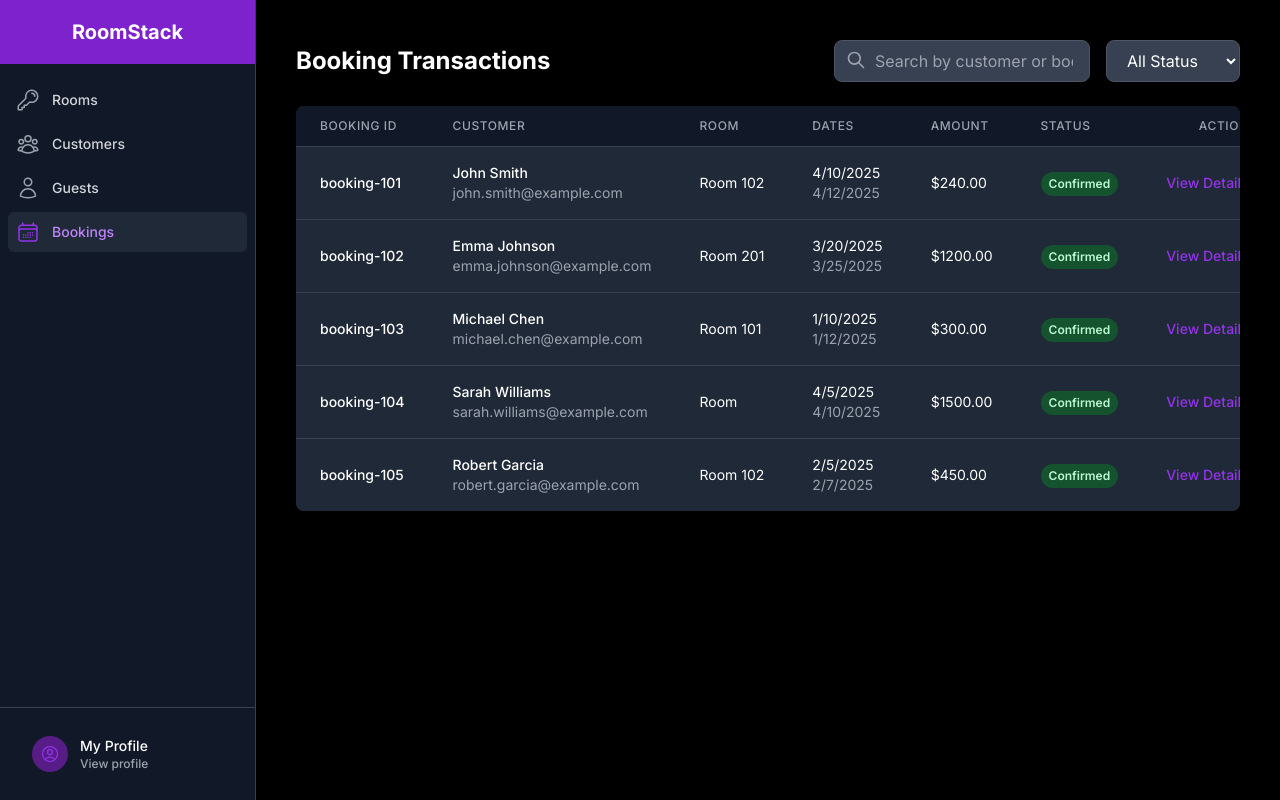
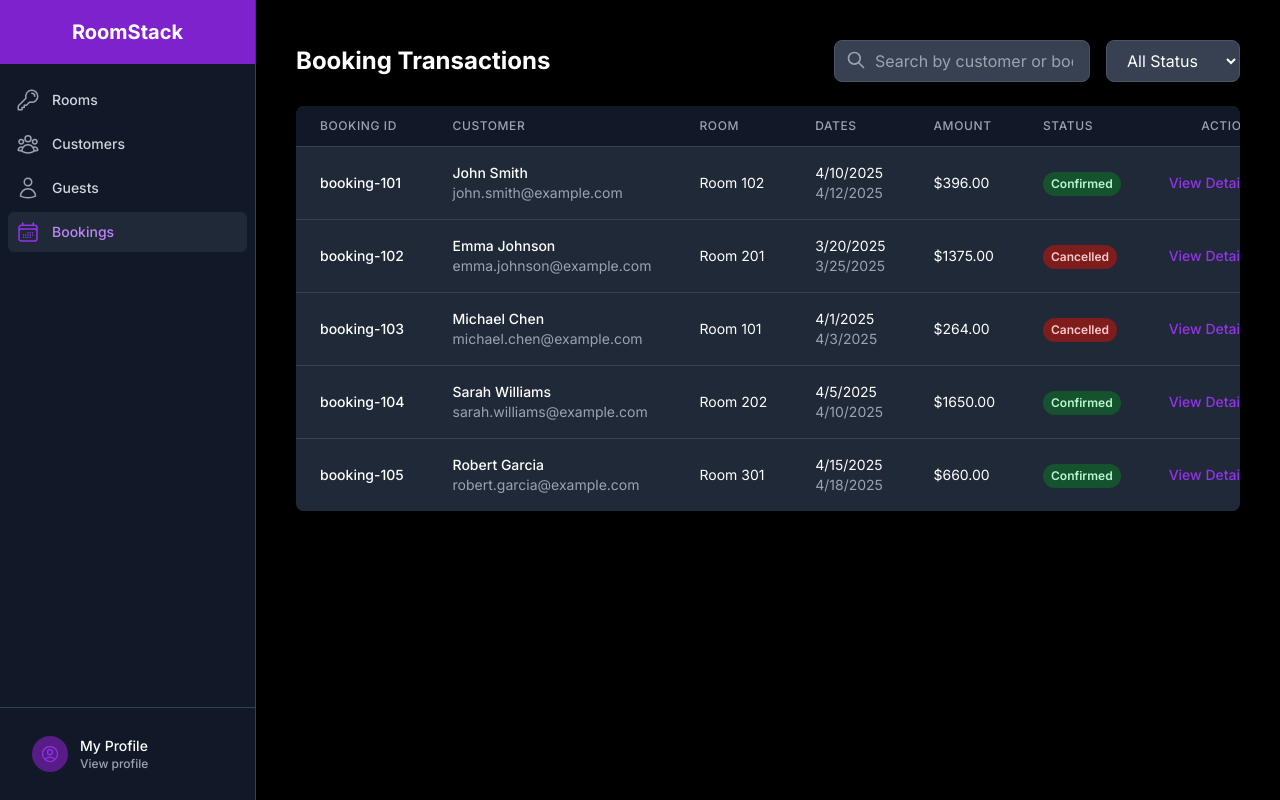
Before and after one commit to mathanmk29/HotelRev-Frontend, a React (Vite) app: page /bookings in a window 1280 px wide. Built offline with nearby package versions, Linux system fonts and the light colour scheme.

Commit message:
Updated Bill and Bookings table

```diff
--- a/src/components/billing/BillingList.jsx
+++ b/src/components/billing/BillingList.jsx
@@ -1,24 +1,32 @@
 import React, { useState } from "react";
 import { Link } from "react-router-dom";
-import { customerBooking, customers } from "../../data/customers";
+import { customers, getCustomerBookingById } from "../../data/customers";
+import { bookings } from "../../data/bookings";
 import { rooms } from "../../data/rooms";
+import { bills, getBillByBookingId } from "../../data/bills";
 
 function BillingList() {
   const [filterStatus, setFilterStatus] = useState("all");
   const [searchTerm, setSearchTerm] = useState("");
 
-  // Get all billings by combining customer bookings
-  const allBillings = customerBooking.flatMap((cb) => {
-    const customer = customers.find((c) => c.id === cb.customerId);
-    return cb.bookings.map((booking) => {
+  // Get all billings by joining bookings and bills data
+  const allBillings = bookings.map((booking) => {
+    const customer = customers.find((c) => c.id === booking.customerId);
     const room = rooms.find((r) => r.id === booking.roomId);
+    const bill = getBillByBookingId(booking.id);
+
     return {
-        ...booking,
+      id: booking.id,
+      checkIn: booking.checkIn,
+      checkOut: booking.checkOut,
+      status: booking.status,
+      paymentStatus: booking.paymentStatus || (booking.status === "checked_out" ? "paid" : "pending"),
+      roomId: booking.roomId,
+      totalAmount: bill?.total || 0,
       customer,
       room,
       billingId: `BILL-${booking.id.split("-")[1]}`,
     };
-    });
   });
 
   // Filter billings based on status and search term
--- a/src/components/booking/BookingConfirmation.jsx
+++ b/src/components/booking/BookingConfirmation.jsx
@@ -3,6 +3,7 @@ import { useParams, useNavigate } from "react-router-dom";
 import { bookings } from "../../data/bookings";
 import { customers } from "../../data/customers";
 import { rooms } from "../../data/rooms";
+import { getBillByBookingId } from "../../data/bills";
 import ConfirmationModal from "./ConfirmationModal";
 
 function BookingConfirmation() {
@@ -15,7 +16,7 @@ function BookingConfirmation() {
 
   useEffect(() => {
     try {
-      const booking = bookings.find((b) => b.bookingId === id);
+      const booking = bookings.find((b) => b.id === id);
       if (!booking) {
         setError("Booking not found");
         return;
@@ -29,10 +30,13 @@ function BookingConfirmation() {
         return;
       }
 
+      const bill = getBillByBookingId(booking.id);
+
       setBookingDetails({
         ...booking,
         room,
         customer,
+        bill,
       });
     } catch (err) {
       console.error("Error in BookingConfirmation:", err);
--- a/src/components/booking/BookingDetails.jsx
+++ b/src/components/booking/BookingDetails.jsx
@@ -3,9 +3,10 @@ import { useParams, Link } from "react-router-dom";
 import { rooms } from "../../data/rooms";
 import {
   customers,
-  customerBooking,
   getCustomerBookingById,
 } from "../../data/customers";
+import { bookings } from "../../data/bookings";
+import { getBillByBookingId } from "../../data/bills";
 
 const BookingDetails = () => {
   const { id } = useParams();
@@ -16,45 +17,40 @@ const BookingDetails = () => {
 
   useEffect(() => {
     try {
-      // Remove the BILL- format check since we're using booking ID directly
-      const bookingId = id;
+      // Find booking directly in the bookings array
+      const foundBooking = bookings.find(b => b.id === id);
 
-      // Find booking in customerBooking data
-      let foundBooking = null;
-      let foundCustomer = null;
-      let foundRoom = null;
+      if (foundBooking) {
+        const foundCustomer = customers.find(c => c.id === foundBooking.customerId);
+        const foundRoom = rooms.find(r => r.id === foundBooking.roomId);
 
-      for (const cb of customerBooking) {
-        const booking = cb.bookings.find((b) => b.id === bookingId);
-        if (booking) {
-          foundBooking = booking;
-          foundCustomer = customers.find((c) => c.id === cb.customerId);
-          foundRoom = rooms.find((r) => r.id === booking.roomId);
-          break;
+        const foundBill = getBillByBookingId(foundBooking.id);
+
+        setBooking({
+          id: foundBooking.id,
+          checkIn: foundBooking.checkIn,
+          checkOut: foundBooking.checkOut,
+          status: foundBooking.status,
+          roomId: foundBooking.roomId,
+          totalAmount: foundBill?.total || 0,
+          customer: foundCustomer,
+          room: foundRoom,
+        });
+
+        // Get customer booking history (already implemented to use the new model)
+        if (foundCustomer) {
+          const customerBookingHistory = getCustomerBookingById(foundCustomer.id);
+
+          // Filter out current booking from history
+          const otherBookings = customerBookingHistory.bookings.filter(
+            (b) => b.id !== id
+          );
+
+          setCustomerBookings(customerBookingHistory.bookings || []);
         }
+      } else {
+        setError("Booking not found");
       }
-
-      if (!foundBooking) {
-        setError("Booking record not found");
-        setLoading(false);
-        return;
-      }
-
-      if (!foundCustomer) {
-        setError("Customer not found");
-        setLoading(false);
-        return;
-      }
-
-      // Get customer's booking history
-      const customerBookingHistory = getCustomerBookingById(foundCustomer.id);
-
-      setBooking({
-        ...foundBooking,
-        customer: foundCustomer,
-        room: foundRoom,
-      });
-      setCustomerBookings(customerBookingHistory.bookings || []);
     } catch (err) {
       setError("Failed to load booking details");
     } finally {
--- a/src/components/booking/BookingList.jsx
+++ b/src/components/booking/BookingList.jsx
@@ -1,7 +1,9 @@
 import React, { useState, useEffect } from "react";
 import { Link } from "react-router-dom";
-import { customerBooking, customers } from "../../data/customers";
+import { customers, getCustomerBookingById } from "../../data/customers";
+import { bookings } from "../../data/bookings";
 import { rooms } from "../../data/rooms";
+import { getBillByBookingId } from "../../data/bills";
 
 function BookingList() {
   const [filterStatus, setFilterStatus] = useState("all");
@@ -22,19 +24,22 @@ function BookingList() {
     }
   }, []);
 
-  // Get all bookings by combining customer bookings
-  const allBookings = customerBooking.flatMap((cb) => {
-    const customer = customers.find((c) => c.id === cb.customerId);
-    return cb.bookings.map((booking) => {
-      const room = rooms.find((r) => r.id === booking.roomId);
-      return {
-        ...booking,
-        customer,
-        room,
-        // Use the original booking ID instead of creating a new format
-        bookingId: booking.id,
-      };
-    });
+  // Get all bookings directly from the bookings array
+  const allBookings = bookings.map((booking) => {
+    const customer = customers.find((c) => c.id === booking.customerId);
+    const room = rooms.find((r) => r.id === booking.roomId);
+    const bill = getBillByBookingId(booking.id);
+    return {
+      id: booking.id,
+      checkIn: booking.checkIn,
+      checkOut: booking.checkOut,
+      status: booking.status,
+      roomId: booking.roomId,
+      totalAmount: bill?.total || 0,
+      customer,
+      room,
+      bookingId: booking.id, // using only id as the identifier
+    };
   });
 
   // Update filter logic to include customer filter
@@ -49,7 +54,7 @@ function BookingList() {
       (booking.customer?.name
         .toLowerCase()
         .includes(searchTerm.toLowerCase()) ||
-        booking.bookingId.toLowerCase().includes(searchTerm.toLowerCase()));
+        booking.id.toLowerCase().includes(searchTerm.toLowerCase()));
     return matchesStatus && (matchesCustomer || matchesSearch);
   });
 
@@ -139,7 +144,7 @@ function BookingList() {
             {filteredBookings.map((booking) => (
               <tr key={booking.id} className="hover:bg-gray-700">
                 <td className="px-6 py-4 whitespace-nowrap text-sm font-medium text-white">
-                  {booking.bookingId}
+                  {booking.id}
                 </td>
                 <td className="px-6 py-4 whitespace-nowrap">
                   <div className="text-sm font-medium text-white">
--- a/src/components/customers/CustomerDetail.jsx
+++ b/src/components/customers/CustomerDetail.jsx
@@ -1,6 +1,7 @@
 import { useState, useEffect } from "react";
 import { useParams, Link, useNavigate } from "react-router-dom";
 import { customers, getCustomerBookingById } from "../../data/customers";
+import { bookings } from "../../data/bookings";
 import { rooms } from "../../data/rooms";
 
 const CustomerDetail = () => {
@@ -30,9 +31,10 @@ const CustomerDetail = () => {
         address: foundCustomer.address,
       });
 
-      // Get customer booking
-      const customerBooking = getCustomerBookingById(id);
-      setHistory(customerBooking);
+      // Get customer booking using the updated getCustomerBookingById function
+      // This now pulls directly from the bookings array
+      const customerBookingHistory = getCustomerBookingById(id);
+      setHistory(customerBookingHistory);
     }
 
     setLoading(false);
--- /dev/null
+++ b/src/data/bills.js
@@ -0,0 +1,112 @@
+// Mock bills data
+import { bookings } from './bookings';
+
+export const bills = [
+  {
+    id: "bill-101",
+    bookingId: "booking-101",
+    nights: 2,
+    roomCharge: 360,
+    tax: 36,
+    total: 396,
+    pricePerNight: 180,
+    createdAt: "2025-04-05T10:30:00.000Z",
+    updatedAt: "2025-04-05T10:30:00.000Z"
+  },
+  {
+    id: "bill-102",
+    bookingId: "booking-102",
+    nights: 5,
+    roomCharge: 1250,
+    tax: 125,
+    total: 1375,
+    pricePerNight: 250,
+    createdAt: "2025-03-15T14:45:00.000Z",
+    updatedAt: "2025-03-15T14:45:00.000Z"
+  },
+  {
+    id: "bill-103",
+    bookingId: "booking-103",
+    nights: 2,
+    roomCharge: 240,
+    tax: 24,
+    total: 264,
+    pricePerNight: 120,
+    createdAt: "2025-03-25T09:15:00.000Z",
+    updatedAt: "2025-03-25T09:15:00.000Z"
+  },
+  {
+    id: "bill-104",
+    bookingId: "booking-104",
+    nights: 5,
+    roomCharge: 1500,
+    tax: 150,
+    total: 1650,
+    pricePerNight: 300,
+    createdAt: "2025-03-28T16:20:00.000Z",
+    updatedAt: "2025-03-28T16:20:00.000Z"
+  },
+  {
+    id: "bill-105",
+    bookingId: "booking-105",
+    nights: 3,
+    roomCharge: 600,
+    tax: 60,
+    total: 660,
+    pricePerNight: 200,
+    createdAt: "2025-04-10T11:30:00.000Z",
+    updatedAt: "2025-04-10T11:30:00.000Z"
+  }
+];
+
+// Function to get bill by booking ID (using bookingId as foreign key reference)
+export const getBillByBookingId = (bookingId) => {
+  return bills.find(bill => bill.bookingId === bookingId);
+};
+
+// Function to create a new bill
+export const createBill = (billData) => {
+  const newBill = {
+    id: `bill-${bills.length + 1}`,
+    ...billData,
+    createdAt: new Date().toISOString(),
+    updatedAt: new Date().toISOString()
+  };
+
+  bills.push(newBill);
+  return newBill;
+};
+
+// Function to update a bill
+export const updateBill = (billId, billData) => {
+  const billIndex = bills.findIndex(bill => bill.id === billId);
+
+  if (billIndex !== -1) {
+    bills[billIndex] = {
+      ...bills[billIndex],
+      ...billData,
+      updatedAt: new Date().toISOString()
+    };
+    return bills[billIndex];
+  }
+
+  return null;
+};
+
+// Calculate bill (moved from bookings.js)
+export const calculateBill = (checkIn, checkOut, pricePerNight) => {
+  const nights = Math.ceil(
+    (new Date(checkOut) - new Date(checkIn)) / (1000 * 60 * 60 * 24)
+  );
+  const roomCharge = nights * pricePerNight;
+  const tax = roomCharge * 0.1; // 10% tax
+  const total = roomCharge + tax;
+
+  return {
+    nights,
+    roomCharge,
+    tax,
+    total,
+    pricePerNight,
+  };
+};
--- a/src/data/bookings.js
+++ b/src/data/bookings.js
@@ -1,24 +1,86 @@
 import { rooms } from "./rooms";
-import { customerBooking } from "./customers";
+import { calculateBill, createBill } from "./bills";
 
-export const bookings = [];
+// Single bookings array to store all booking data
+export const bookings = [
+  {
+    id: "booking-101",
+    roomId: "room-2",
+    customerId: "customer-1",
+    checkIn: "2025-04-10T15:00:00.000Z",
+    checkOut: "2025-04-12T11:00:00.000Z",
+    adults: 2,
+    children: 1,
+    specialRequests: "Extra pillows, late check-out",
+    status: "confirmed",
+    createdAt: "2025-04-05T10:30:00.000Z",
 
-export const calculateBill = (checkIn, checkOut, pricePerNight) => {
-  const nights = Math.ceil(
-    (new Date(checkOut) - new Date(checkIn)) / (1000 * 60 * 60 * 24)
-  );
-  const roomCharge = nights * pricePerNight;
-  const tax = roomCharge * 0.1; // 10% tax
-  const total = roomCharge + tax;
+    // bill information moved to bills.js
+    extraCharges: 0
+  },
+  {
+    id: "booking-102",
+    roomId: "room-3",
+    customerId: "customer-2",
+    checkIn: "2025-03-20T15:00:00.000Z",
+    checkOut: "2025-03-25T11:00:00.000Z",
+    adults: 1,
+    children: 0,
+    specialRequests: "",
+    status: "checked_out",
+    createdAt: "2025-03-15T14:45:00.000Z",
 
-  return {
-    nights,
-    roomCharge,
-    tax,
-    total,
-    pricePerNight, // Add price per night to bill details
-  };
-};
+    // bill information moved to bills.js
+    extraCharges: 0
+  },
+  {
+    id: "booking-103",
+    roomId: "room-1",
+    customerId: "customer-3",
+    checkIn: "2025-04-01T15:00:00.000Z",
+    checkOut: "2025-04-03T11:00:00.000Z",
+    adults: 2,
+    children: 0,
+    specialRequests: "Quiet room",
+    status: "checked_in",
+    createdAt: "2025-03-25T09:15:00.000Z",
+
+    // bill information moved to bills.js
+    extraCharges: 0
+  },
+  {
+    id: "booking-104",
+    roomId: "room-4",
+    customerId: "customer-4",
+    checkIn: "2025-04-05T15:00:00.000Z",
+    checkOut: "2025-04-10T11:00:00.000Z",
+    adults: 2,
+    children: 2,
+    specialRequests: "High floor with view",
+    status: "confirmed",
+    createdAt: "2025-03-28T16:20:00.000Z",
+
+    // bill information moved to bills.js
+    extraCharges: 0
+  },
+  {
+    id: "booking-105",
+    roomId: "room-5",
+    customerId: "customer-5",
+    checkIn: "2025-04-15T15:00:00.000Z",
+    checkOut: "2025-04-18T11:00:00.000Z",
+    adults: 1,
+    children: 0,
+    specialRequests: "\"No disturbance please\"",
+    status: "confirmed",
+    createdAt: "2025-04-10T11:30:00.000Z",
+
+    // bill information moved to bills.js
+    extraCharges: 0
+  }
+];
+
+// calculateBill function has been moved to bills.js
 
 export const createBooking = (bookingData) => {
   // Generate a consistent ID format
@@ -29,7 +91,6 @@ export const createBooking = (bookingData) => {
     ...bookingData,
     createdAt: new Date().toISOString(),
     status: "confirmed",
-    bookingId: bookingId, // Add this for consistency
     extraCharges: 0,
   };
 
@@ -39,30 +100,20 @@ export const createBooking = (bookingData) => {
     room.status = "occupied";
   }
 
-  // Add to main bookings array
+  // Add to bookings array
   bookings.push(newBooking);
 
-  // Add to customer booking history with consistent ID format
-  const customerBookingIndex = customerBooking.findIndex(
-    (cb) => cb.customerId === bookingData.customerId
-  );
+  // Create a bill for this booking
+  if (room) {
+    const billDetails = calculateBill(
+      bookingData.checkIn,
+      bookingData.checkOut,
+      room.pricePerNight
+    );
 
-  const bookingHistoryEntry = {
-    id: bookingId, // Use consistent ID format
-    checkIn: newBooking.checkIn,
-    checkOut: newBooking.checkOut,
-
-    roomId: newBooking.roomId,
-    totalAmount: newBooking.bill.total,
-    status: "confirmed",
-  };
-
-  if (customerBookingIndex !== -1) {
-    customerBooking[customerBookingIndex].bookings.push(bookingHistoryEntry);
-  } else {
-    customerBooking.push({
-      customerId: bookingData.customerId,
-      bookings: [bookingHistoryEntry],
+    createBill({
+      bookingId: newBooking.id, // use the booking id as the foreign key
+      ...billDetails,
     });
   }
 
@@ -70,39 +121,16 @@ export const createBooking = (bookingData) => {
 };
 
 export const updateBookingStatus = (bookingId, status) => {
-  const bookingIndex = bookings.findIndex((b) => b.bookingId === bookingId);
+  const bookingIndex = bookings.findIndex((booking) => booking.id === bookingId);
 
   if (bookingIndex !== -1) {
-    const currentBooking = bookings[bookingIndex];
-
     const updatedBooking = {
-      ...currentBooking,
+      ...bookings[bookingIndex],
       status,
       confirmedAt: status === "confirmed" ? new Date().toISOString() : null,
     };
 
-    // Update main bookings array
     bookings[bookingIndex] = updatedBooking;
-
-    // Update customer booking history
-    const customerBookingIndex = customerBooking.findIndex(
-      (cb) => cb.customerId === updatedBooking.customerId
-    );
-
-    if (customerBookingIndex !== -1) {
-      const bookingInHistory = customerBooking[
-        customerBookingIndex
-      ].bookings.findIndex((b) => b.id === updatedBooking.id);
-
-      if (bookingInHistory !== -1) {
-        customerBooking[customerBookingIndex].bookings[bookingInHistory] = {
-          ...customerBooking[customerBookingIndex].bookings[bookingInHistory],
-          status,
-          confirmedAt: updatedBooking.confirmedAt,
-        };
-      }
-    }
-
     return updatedBooking;
   }
   return null;
--- a/src/data/customers.js
+++ b/src/data/customers.js
@@ -1,4 +1,7 @@
 // customers.js
+import { bookings } from './bookings';
+import { getBillByBookingId } from './bills';
+
 export const customers = [
   {
     id: "customer-1",
@@ -47,79 +50,6 @@ export const customers = [
   },
 ];
 
-export const customerBooking = [
-  {
-    customerId: "customer-1",
-    bookings: [
-      {
-        id: "booking-101",
-        checkIn: "2025-04-10T15:00:00.000Z",
-        checkOut: "2025-04-12T11:00:00.000Z",
-
-        roomId: "room-2",
-        totalAmount: 240,
-        status: "confirmed",
-      },
-    ],
-  },
-  {
-    customerId: "customer-2",
-    bookings: [
-      {
-        id: "booking-102",
-        checkIn: "2025-03-20T15:00:00.000Z",
-        checkOut: "2025-03-25T11:00:00.000Z",
-
-        roomId: "room-3",
-        totalAmount: 1200,
-        status: "confirmed",
-      },
-    ],
-  },
-  {
-    customerId: "customer-3",
-    bookings: [
-      {
-        id: "booking-103",
-        checkIn: "2025-01-10T15:00:00.000Z",
-        checkOut: "2025-01-12T11:00:00.000Z",
-
-        roomId: "room-1",
-        totalAmount: 300,
-        status: "confirmed",
-      },
-    ],
-  },
-  {
-    customerId: "customer-4",
-    bookings: [
-      {
-        id: "booking-104",
-        checkIn: "2025-04-05T15:00:00.000Z",
-        checkOut: "2025-04-10T11:00:00.000Z",
-
-        roomId: null,
-        totalAmount: 1500,
-        status: "confirmed",
-      },
-    ],
-  },
-  {
-    customerId: "customer-5",
-    bookings: [
-      {
-        id: "booking-105",
-        checkIn: "2025-02-05T15:00:00.000Z",
-        checkOut: "2025-02-07T11:00:00.000Z",
-
-        roomId: "room-2",
-        totalAmount: 450,
-        status: "confirmed",
-      },
-    ],
-  },
-];
-
 // Helper functions for customers
 export const addCustomer = (customerData) => {
   const newCustomer = {
@@ -153,12 +83,27 @@ export const getCustomerById = (id) => {
 };
 
 export const getCustomerBookingById = (customerId) => {
-  return (
-    customerBooking.find((booking) => booking.customerId === customerId) || {
-      customerId,
-      bookings: [],
-    }
-  );
+  // Find all bookings for this customer
+  const customerBookings = bookings.filter(booking => booking.customerId === customerId);
+
+  // Map the bookings to the format expected by the frontend
+  const formattedBookings = customerBookings.map(booking => {
+    const bill = getBillByBookingId(booking.id);
+    return {
+      id: booking.id,
+      checkIn: booking.checkIn,
+      checkOut: booking.checkOut,
+      roomId: booking.roomId,
+      totalAmount: bill?.total || 0,
+      status: booking.status
+    };
+  });
+
+  // Return in the format expected by the frontend
+  return {
+    customerId,
+    bookings: formattedBookings
+  };
 };
 
 export const updateCustomerStatus = (customerId, isCurrentGuest) => {
```
Also changed, not shown: src/components/billing/BillingDetails.jsx (+18 -12 lines), src/components/billing/Invoice.jsx (+11 -3 lines), src/components/rooms/RoomBookForm.jsx (+3 -7 lines). Lines whose indentation alone changed are shown as unchanged.
